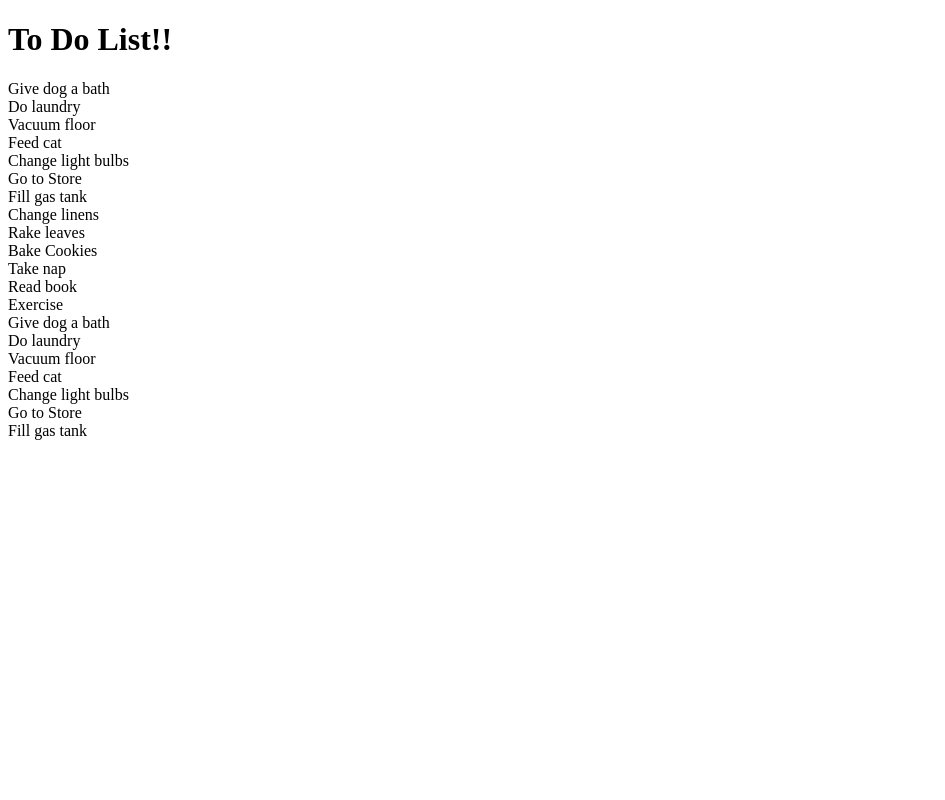
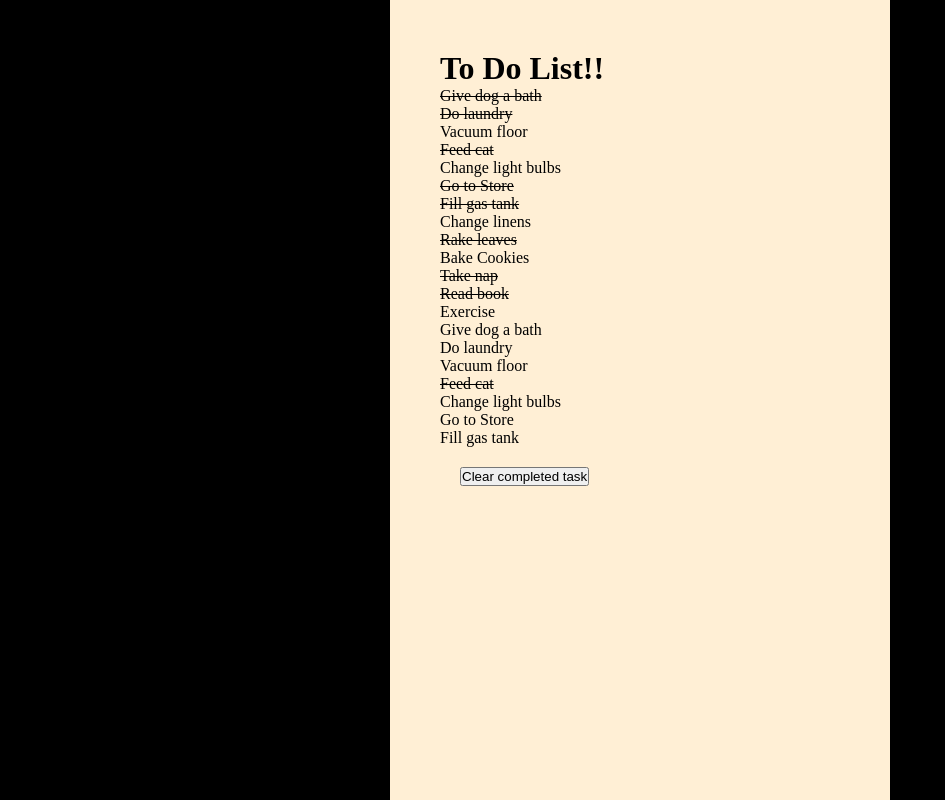
Before and after one commit to sadidul/todo-list, a React (Create React App) app: page / in a window 1280 px wide. Shown: the whole page, without its empty margins (0-945 px from the left). Built offline with nearby package versions, Linux system fonts and the light colour scheme.

Commit message:
Add toggle and filtered method with using hooks

```diff
--- /dev/null
+++ b/src/App.css
@@ -0,0 +1,3 @@
+.App {
+    padding: 50px;
+}
--- a/src/App.js
+++ b/src/App.js
@@ -1,14 +1,37 @@
 import React, { useState } from "react";
 import Header from "./Header";
 import ToDoList from "./ToDoList";
+
+import "./App.css";
 import data from "./data.json";
 
 function App() {
-  const [ toDoList, setToDoList] = useState(data);
+  const [toDoList, setToDoList] = useState(data);
+
+  const handleToggle = (id) => {
+    let mapped = toDoList.map((task) => {
+      return task.id === id
+        ? { ...task, complete: !task.complete }
+        : { ...task };
+    });
+    setToDoList(mapped);
+  };
+
+  const handleFilter = () => {
+    let filtered = toDoList.filter((task) => {
+      return !task.complete;
+    });
+    setToDoList(filtered);
+  };
+
   return (
     <div className="App">
       <Header />
-      <ToDoList toDoList={toDoList} />
+      <ToDoList
+        toDoList={toDoList}
+        handleToggle={handleToggle}
+        handleFilter={handleFilter}
+      />
     </div>
   );
 }
--- a/src/ToDo.js
+++ b/src/ToDo.js
@@ -1,6 +1,6 @@
 const ToDo = ({todo}) => {
     return (
-        <div>
+        <div className={todo.complete ? "strike" : ""}>
             {todo.task}
         </div>
     )
--- a/src/ToDoList.js
+++ b/src/ToDoList.js
@@ -2,11 +2,16 @@ import React from "react";
 import ToDo from "./ToDo";
 
 const ToDoList = (props) => {
+  const {toDoList, handleToggle, handleFilter} = props;
+  console.log('props', handleToggle);
   return (
     <div>
-      {props.toDoList.map((todo) => {
-        return <ToDo todo={todo} />;
+      {toDoList.map((todo) => {
+        return <ToDo todo={todo} handleToggle={handleToggle} handleFilter={handleFilter} />;
       })}
+      <button style={{margin: '20px'}} onClick={handleFilter}>
+        Clear completed task
+      </button>
     </div>
   );
 };
--- a/src/index.css
+++ b/src/index.css
@@ -1,3 +1,18 @@
 * {
+  margin: 0;
+  padding: 0;
   box-sizing: border-box;
 }
+
+html { background-color: #000; }
+
+body {
+    min-height: 100vh;
+    max-width: 500px;
+    background-color: papayawhip;
+    margin: 0 auto;
+}
+
+.strike {
+  text-decoration: line-through;
+}
```
